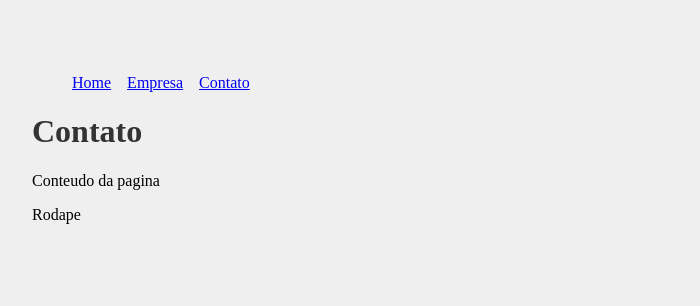
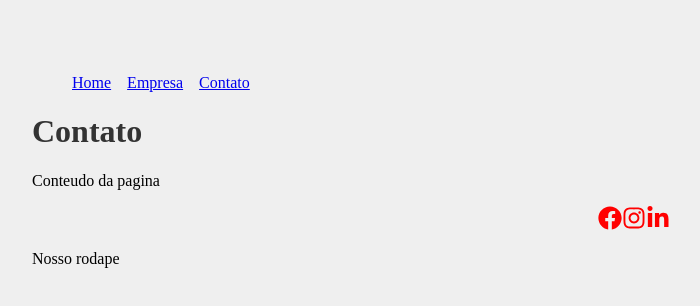
Before and after one commit to docktype2024-ui/meu-projeto, a React (Create React App) app: page /contato in a window 1280 px wide. Shown: the top 306 px of the page, without its empty margins (26-726 px from the left). Built offline with nearby package versions, Linux system fonts and the light colour scheme.

Commit message:
Finalizando meu-projeto

```diff
--- a/package.json
+++ b/package.json
@@ -10,6 +10,7 @@
     "prop-types": "^15.8.1",
     "react": "^19.2.0",
     "react-dom": "^19.2.0",
+    "react-icons": "^5.5.0",
     "react-router-dom": "^7.9.4",
     "react-scripts": "5.0.1",
     "web-vitals": "^2.1.4"
--- a/src/components/layout/Footer.js
+++ b/src/components/layout/Footer.js
@@ -1,4 +1,17 @@
+import {FaFacebook, FaInstagram, FaLinkedinIn} from 'react-icons/fa'
+import styles from './Footer.module.css'
 function Footer(){
-    return <footer>Rodape</footer>
+    return (
+    <footer>
+        <ul className={styles.social_list}>
+            <li>
+                <FaFacebook/>
+                <FaInstagram/>
+                <FaLinkedinIn/>
+            </li>
+        </ul>
+        <p>Nosso rodape</p>
+    </footer>
+)
 }
 export default Footer
--- /dev/null
+++ b/src/components/layout/Footer.module.css
@@ -0,0 +1,16 @@
+.social_list{
+    display: flex;
+    justify-content: center;
+    align-items: center;
+    list-style: none;
+}
+
+.social_list li {
+    margin: 0 7em;
+}
+
+.social_list svg{
+    font-size: 1.5em;
+    cursor: pointer;
+    color: red;
+}
```
Also changed, not shown: 1 other file (tests, documents, lock files or other folders).
